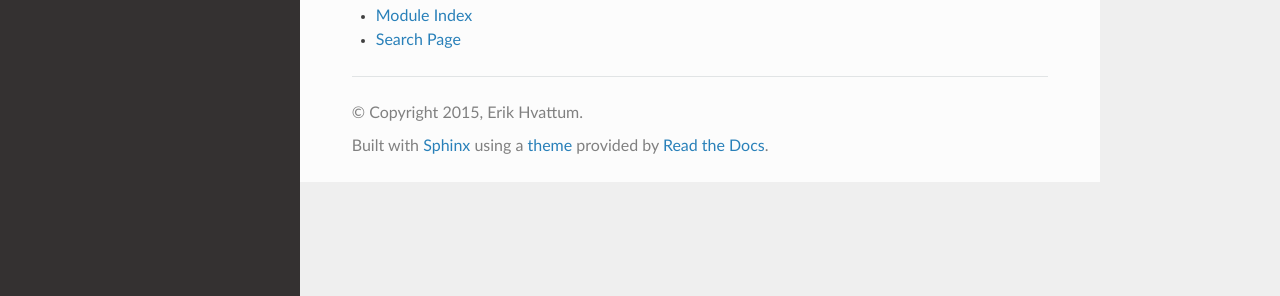
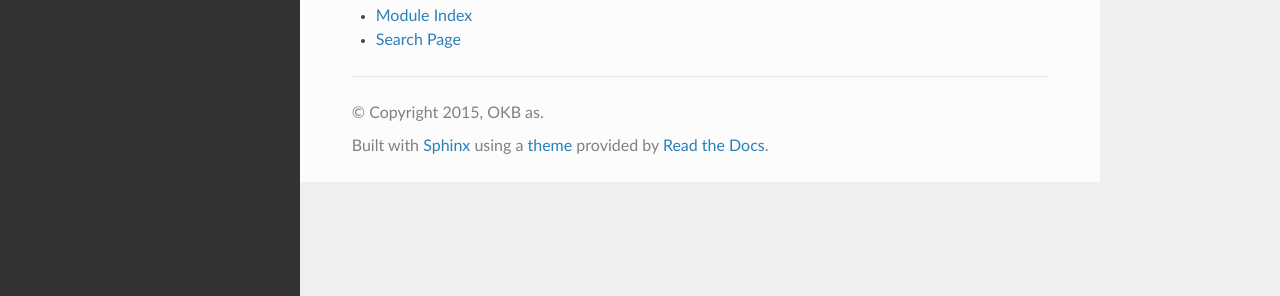
Before and after one commit to PayEx/PayEx.Checkout.Documentation, a Sphinx documentation site: the page built from docs/source/index.rst, in a window 1280 px wide. Shown: the part 289-585 px from the top of the page. Built offline with Sphinx 7.4.7 and the Read the Docs theme 2.0.0, drawn with Linux system fonts in a browser that asks for light colours; part of the change alters nothing that is shown.

```diff
--- a/docs/source/conf.py
+++ b/docs/source/conf.py
@@ -36,10 +36,16 @@ extensions = [
 # Add any paths that contain templates here, relative to this directory.
 templates_path = ['ntemplates']
 
+from recommonmark.parser import CommonMarkParser
+
+source_parsers = {
+    '.md': CommonMarkParser,
+}
+
 # The suffix(es) of source filenames.
 # You can specify multiple suffix as a list of string:
 # source_suffix = ['.rst', '.md']
-source_suffix = '.rst'
+source_suffix = ['.rst','.md']
 
 # The encoding of source files.
 #source_encoding = 'utf-8-sig'
@@ -49,7 +55,7 @@ master_doc = 'index'
 
 # General information about the project.
 project = u'Checkout'
-copyright = u'2015, Erik Hvattum'
+copyright = u'2015, OKB as'
 author = u'Erik Hvattum'
 
 # The version info for the project you're documenting, acts as replacement for
```
Also changed, not shown: 1 other file.
